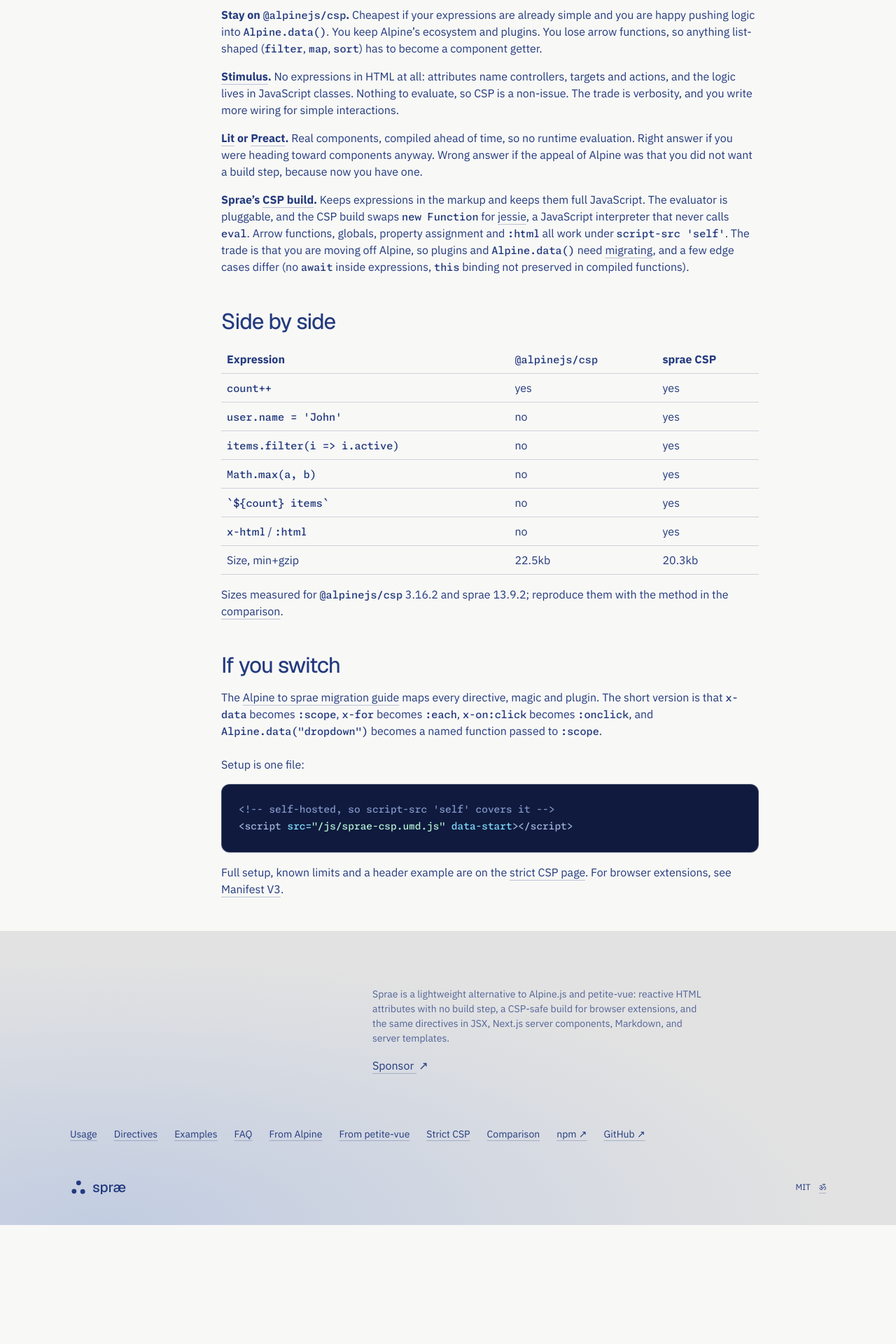
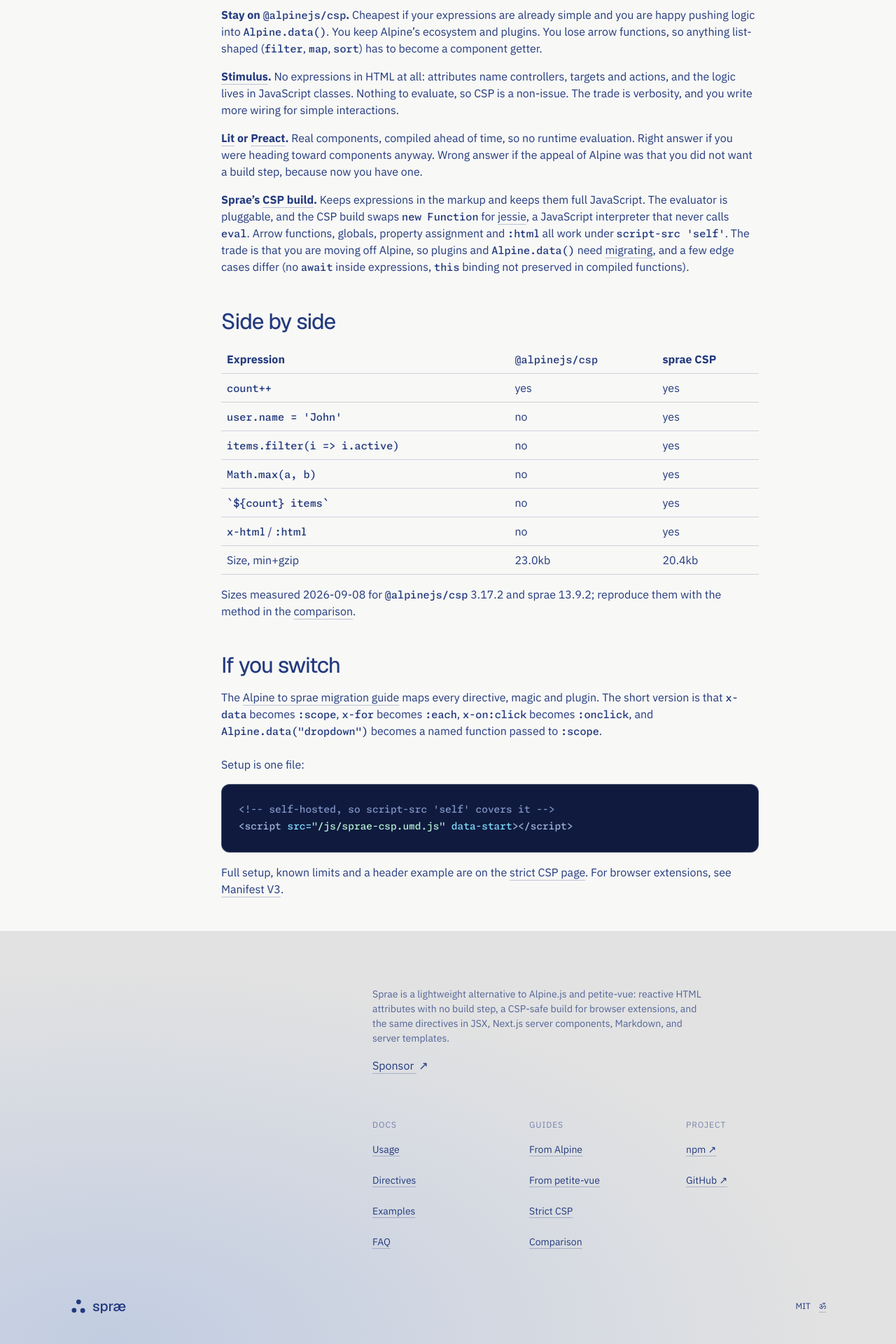
Before and after one commit to dy/sprae, a Jekyll site: the page built from alpine-csp.md, in a window 1280 px wide. Shown: the part 1294-3214 px from the top of the page at 70% size. Built offline with Jekyll 4.4.1, drawn with Linux system fonts in a browser that asks for light colours; before the commit the page ends 3044 px from its top, so only the background shows below that.

Commit message:
Refresh measured sizes, align the speed claim, footer in columns
Sizes re-measured 2026-09-08 against current published builds. Both grew
since July, Alpine faster, so the gap widened: sprae 10947 -> 11932,
Alpine 16694 -> 19865 bytes. compare 10.9/16.7 -> 11.9/19.9kb, readme
"1.5x smaller" -> 1.7x, ESM 9.9 -> 10.9kb gzip.

CSP builds too: sprae 20.3 -> 20.4kb, @alpinejs/csp 22.5 (3.16.2) -> 23.0
(3.17.2). Note in the methodology that @alpinejs/csp has no unpkg field,
so unpkg.com/@alpinejs/csp serves its CommonJS main, not a browser
bundle — measuring that instead reports 46.8kb and is not like-for-like.

The speed claim read three ways across surfaces (x2 on the strip, 2.3x in
the readme, 2.27x measured). Strip now says x2.3 with the run date in its
label. Browser benchmark numbers are unchanged: they need the webdriver
harness, and they stay attributed to the July run and its versions.

Spec strip swaps "2ms first paint" for "0 eval / strict CSP" — the first
paint figure was relative to vanilla and published nowhere, while no-eval
is absolute, permanent and the actual differentiator. Kept "3+ years":
it answers the maintenance question a second Alpine-relative number
would not, and comparative stats decay with every Alpine release.

Footer links go into Docs / Guides / Project columns instead of one long
row, two columns on narrow screens.

```diff
--- a/_layouts/default.html
+++ b/_layouts/default.html
@@ -331,17 +331,26 @@
           <p class="footer__about">Sprae is a lightweight alternative to Alpine.js and petite-vue: reactive HTML attributes with no build step, a CSP-safe build for browser extensions, and the same directives in JSX, Next.js server components, Markdown, and server templates.</p>
           <a class="text-link" href="https://github.com/sponsors/dy">Sponsor <span aria-hidden="true">↗</span></a>
         </div>
-        <nav class="footer__links" aria-label="Footer">
+        <nav class="footer__nav" aria-label="Footer">
+          <div>
+            <p class="footer__nav-h">Docs</p>
             <a href="{{ '/#docs' | relative_url }}">Usage</a>
             <a href="{{ '/directives/' | relative_url }}">Directives</a>
             <a href="{{ '/drops/' | relative_url }}">Examples</a>
             <a href="{{ '/#faq' | relative_url }}">FAQ</a>
+          </div>
+          <div>
+            <p class="footer__nav-h">Guides</p>
             <a href="{{ '/alpine/' | relative_url }}">From Alpine</a>
             <a href="{{ '/petite-vue/' | relative_url }}">From petite-vue</a>
             <a href="{{ '/csp/' | relative_url }}">Strict CSP</a>
             <a href="{{ '/compare/' | relative_url }}">Comparison</a>
+          </div>
+          <div>
+            <p class="footer__nav-h">Project</p>
             <a href="https://www.npmjs.com/package/sprae">npm ↗</a>
             <a href="https://github.com/dy/sprae">GitHub ↗</a>
+          </div>
         </nav>
         <div class="footer__line">
           <a class="footer__brand" href="{{ '/' | relative_url }}"><img src="{{ '/assets/logo.svg' | relative_url }}" alt="" width="24" height="24"> spræ</a>
--- a/alpine-csp.md
+++ b/alpine-csp.md
@@ -53,9 +53,9 @@
 | `Math.max(a, b)` | no | yes |
 | `` `${count} items` `` | no | yes |
 | `x-html` / `:html` | no | yes |
-| Size, min+gzip | 22.5kb | 20.3kb |
+| Size, min+gzip | 23.0kb | 20.4kb |
 
-Sizes measured for `@alpinejs/csp` 3.16.2 and sprae 13.9.2; reproduce them with the method in the [comparison](/compare/#methodology).
+Sizes measured 2026-09-08 for `@alpinejs/csp` 3.17.2 and sprae 13.9.2; reproduce them with the method in the [comparison](/compare/#methodology).
 
 ## If you switch
 
--- a/assets/style.css
+++ b/assets/style.css
@@ -1210,20 +1210,32 @@
 .footer__brand img { display: block; width: var(--sp-5); height: var(--sp-5); }
 
 /* one link per column from line 5, where the note above starts */
-/* one flowing row on the note's measure — the count can grow without a rigid grid */
-.footer__links {
-  display: flex;
-  flex-wrap: wrap;
-  gap: var(--sp-2) var(--sp-5);
-  margin: 0 0 var(--sp-6);
+.footer__nav {
+  display: grid;
+  grid-template-columns: repeat(3, minmax(0, 1fr));
+  gap: var(--sp-5);
+  margin: 0 0 var(--sp-8) 40%;
 }
 
-.footer__links a {
+.footer__nav > div {
+  display: flex;
+  flex-direction: column;
+  align-items: flex-start;
+}
+
+.footer__nav-h {
+  margin: 0 0 var(--sp-1);
+  font-size: var(--text-xs);
+  letter-spacing: .08em;
+  text-transform: uppercase;
+  opacity: .55;
+}
+
+.footer__nav a {
   display: inline-flex;
   align-items: center;
   min-height: var(--tap);
   font-size: var(--text-sm);
-  white-space: nowrap;
 }
 
 .footer__license {
@@ -1261,10 +1273,10 @@
     margin-block-end: var(--sp-5);
   }
 
-  .footer__links {
+  .footer__nav {
+    grid-template-columns: repeat(2, minmax(0, 1fr));
     margin-inline-start: 0;
     margin-block-end: var(--sp-5);
-    gap: var(--sp-1) var(--sp-4);
   }
 }
 
```
Also changed, not shown: compare.md (+11 -5 lines), csp.md (+1 -1 lines), index.html (+40 -19 lines), readme.md. Lines whose indentation alone changed are shown as unchanged.
